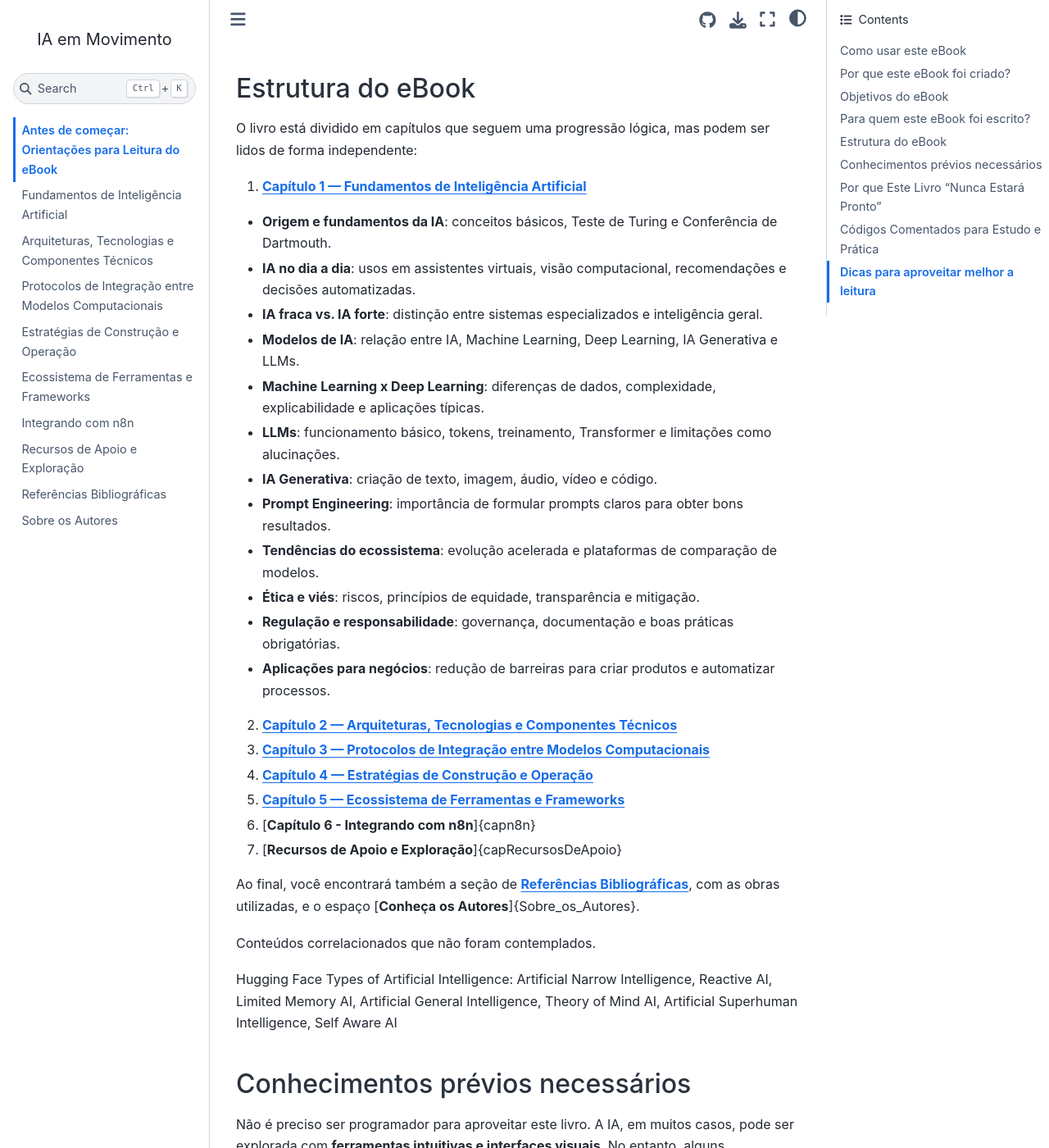
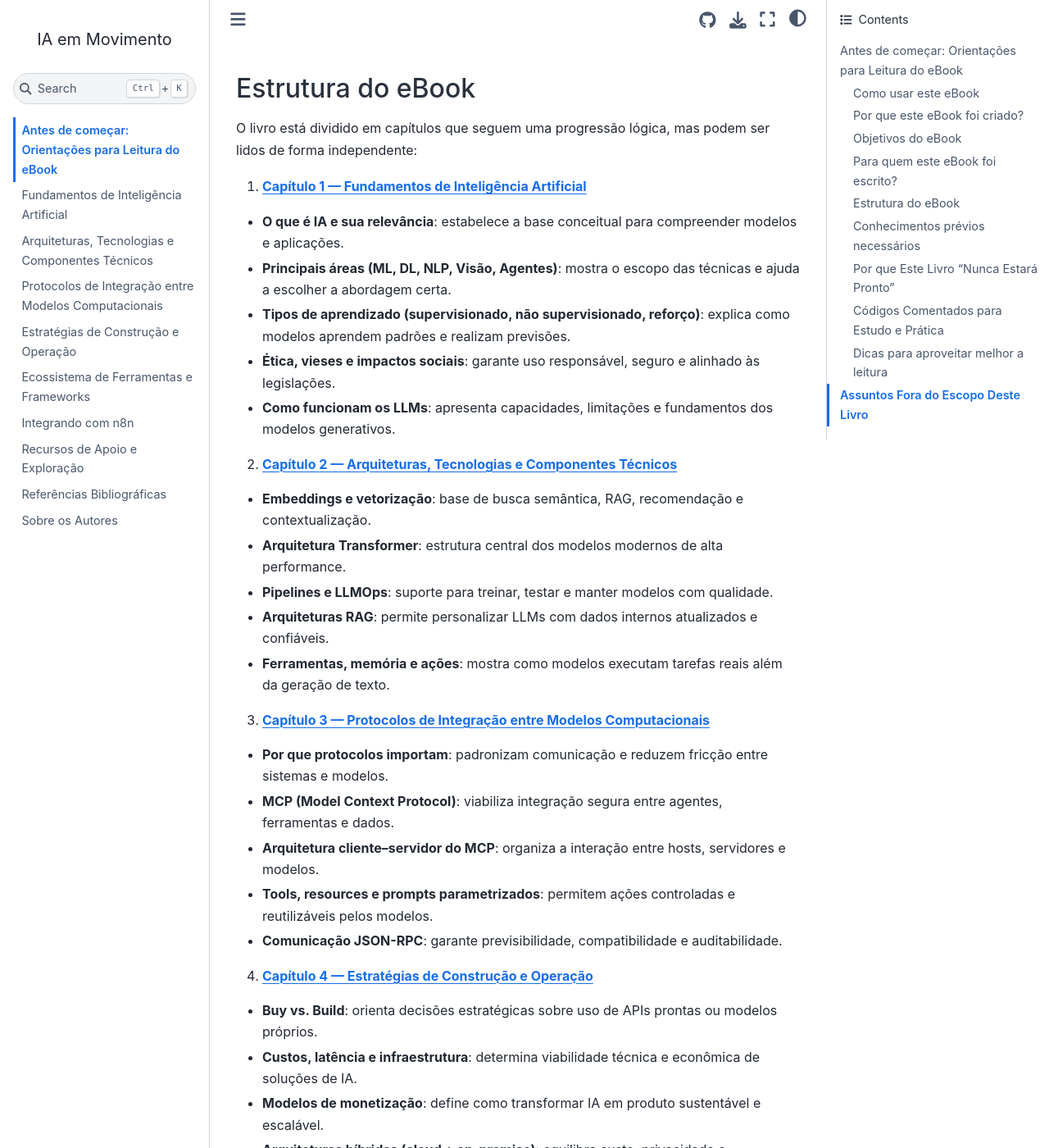
Before and after one commit to unb-lamfo-negocios-ai/LivroIAemMovimento, a Jupyter Book: the page built from capitulos/capComoUsarEsteEbook.md, in a window 1280 px wide and 1400 px high, scrolled down 2046 px. Shown: the whole window at 82% size. Built offline with Jupyter Book 1.0.4 settings and Sphinx 7.4.7 and the Sphinx Book theme 1.1.4, drawn with Linux system fonts in a browser that asks for light colours; cross-references to code outside the pages are shown as plain code; some of the changed text lies outside the part shown.

Commit message:
Update capComoUsarEsteEbook.md

```diff
--- a/capitulos/capComoUsarEsteEbook.md
+++ b/capitulos/capComoUsarEsteEbook.md
@@ -50,32 +50,49 @@
 O livro está dividido em capítulos que seguem uma progressão lógica, mas podem ser lidos de forma independente:
 
 1. [**Capítulo 1 — Fundamentos de Inteligência Artificial**](capFundamentos_de_IA)
-- **Origem e fundamentos da IA**: conceitos básicos, Teste de Turing e Conferência de Dartmouth.
-- **IA no dia a dia**: usos em assistentes virtuais, visão computacional, recomendações e decisões automatizadas.
-- **IA fraca vs. IA forte**: distinção entre sistemas especializados e inteligência geral.
-- **Modelos de IA**: relação entre IA, Machine Learning, Deep Learning, IA Generativa e LLMs.
-- **Machine Learning x Deep Learning**: diferenças de dados, complexidade, explicabilidade e aplicações típicas.
-- **LLMs**: funcionamento básico, tokens, treinamento, Transformer e limitações como alucinações.
-- **IA Generativa**: criação de texto, imagem, áudio, vídeo e código.
-- **Prompt Engineering**: importância de formular prompts claros para obter bons resultados.
-- **Tendências do ecossistema**: evolução acelerada e plataformas de comparação de modelos.
-- **Ética e viés**: riscos, princípios de equidade, transparência e mitigação.
-- **Regulação e responsabilidade**: governança, documentação e boas práticas obrigatórias.
-- **Aplicações para negócios**: redução de barreiras para criar produtos e automatizar processos.
+- **O que é IA e sua relevância**: estabelece a base conceitual para compreender modelos e aplicações.
+- **Principais áreas (ML, DL, NLP, Visão, Agentes)**: mostra o escopo das técnicas e ajuda a escolher a abordagem certa.
+- **Tipos de aprendizado (supervisionado, não supervisionado, reforço)**: explica como modelos aprendem padrões e realizam previsões.
+- **Ética, vieses e impactos sociais**: garante uso responsável, seguro e alinhado às legislações.
+- **Como funcionam os LLMs**: apresenta capacidades, limitações e fundamentos dos modelos generativos.
 2. [**Capítulo 2 — Arquiteturas, Tecnologias e Componentes Técnicos**](capArquiteturasTecnologias_ComponentesTecnicos)
+- **Embeddings e vetorização**: base de busca semântica, RAG, recomendação e contextualização.
+- **Arquitetura Transformer**: estrutura central dos modelos modernos de alta performance.
+- **Pipelines e LLMOps**: suporte para treinar, testar e manter modelos com qualidade.
+- **Arquiteturas RAG**: permite personalizar LLMs com dados internos atualizados e confiáveis.
+- **Ferramentas, memória e ações**: mostra como modelos executam tarefas reais além da geração de texto.
 3. [**Capítulo 3 — Protocolos de Integração entre Modelos Computacionais**](cap2MCP)
+- **Por que protocolos importam**: padronizam comunicação e reduzem fricção entre sistemas e modelos.
+- **MCP (Model Context Protocol)**: viabiliza integração segura entre agentes, ferramentas e dados.
+- **Arquitetura cliente–servidor do MCP**: organiza a interação entre hosts, servidores e modelos.
+- **Tools, resources e prompts parametrizados**: permitem ações controladas e reutilizáveis pelos modelos.
+- **Comunicação JSON-RPC**: garante previsibilidade, compatibilidade e auditabilidade.
 4. [**Capítulo 4 — Estratégias de Construção e Operação**](capEstrategiaConstrucao_e_Operacao)
+- **Buy vs. Build**: orienta decisões estratégicas sobre uso de APIs prontas ou modelos próprios.
+- **Custos, latência e infraestrutura**: determina viabilidade técnica e econômica de soluções de IA.
+- **Modelos de monetização**: define como transformar IA em produto sustentável e escalável.
+- **Arquiteturas híbridas (cloud + on-premise)**: equilibra custo, privacidade e performance.
+- **Governança e segurança**: garante confiabilidade, conformidade e controle operacional.
 5. [**Capítulo 5 — Ecossistema de Ferramentas e Frameworks**](capEcossistema_Framework)
+- **LangChain e orquestração de LLMs**: facilita construção de fluxos complexos, agentes e pipelines.
+- **Hugging Face Hub**: oferece modelos, datasets e demos para experimentação imediata.
+- **Frameworks open-source (Llama, Mistral, DeepSeek)**: alternativas flexíveis, econômicas e customizáveis.
+- **Serviços de inferência e otimização**: reduzem custo e aumentam velocidade de execução dos modelos.
+- **Ferramentas de avaliação e monitoramento**: acompanham desempenho, qualidade e segurança do sistema.
 6. [**Capítulo 6 - Integrando com n8n**]{capn8n}
+- **Automação low-code com workflows visuais**: cria automações complexas sem necessidade de programar.
+- **Uso de APIs no n8n**: conecta qualquer serviço externo ao fluxo de forma simples.
+- **Credenciais e autenticação**: assegura acesso seguro e controlado a sistemas sensíveis.
+- **Nodes essenciais (Set, IF, HTTP Request)**: blocos centrais para manipular dados e controlar o fluxo.
+- **Tratamento de erros e resiliência**: mantém o workflow funcionando mesmo com falhas externas.
 7. [**Recursos de Apoio e Exploração**]{capRecursosDeApoio}
-
+- **Referências de negócios e estratégia**: ajudam a tomar decisões sólidas sobre produtos e mercado.
+- **Diretórios e catálogos de ferramentas de IA**: facilitam a descoberta de novas soluções e tendências.
+- **Documentações técnicas de plataformas de IA**: fornecem materiais oficiais e sempre atualizados.
+- **Comunidades, cursos e vídeos recomendados**: aceleram aprendizado contínuo e networking.
+- **Newsletters, blogs e fontes de notícias confiáveis**: mantêm atualização diária sobre avanços e inovações em IA.
 
 Ao final, você encontrará também a seção de [**Referências Bibliográficas**](referencia), com as obras utilizadas, e o espaço [**Conheça os Autores**]{Sobre_os_Autores}.
-
-Conteúdos correlacionados que não foram contemplados.
-
-Hugging Face
-Types of Artificial Intelligence: Artificial Narrow Intelligence, Reactive AI, Limited Memory AI, Artificial General Intelligence, Theory of Mind AI, Artificial Superhuman Intelligence, Self Aware AI
 
 ## Conhecimentos prévios necessários
 
@@ -86,10 +103,6 @@
 - **Familiaridade com ferramentas digitais**: planilhas, softwares de visualização e plataformas de automação já oferecem funcionalidades que se conectam à IA.
 
 Se algum termo parecer novo ou técnico, não se preocupe: ao longo do texto, fornecemos explicações acessíveis, exemplos do cotidiano e referências para aprofundamento.
-
-:::{note}
-Por exemplo: quando falarmos em “redes neurais”, você pode imaginá-las como **camadas de filtros sucessivos**, semelhantes a como o olho humano enxerga e interpreta imagens — primeiro detectando linhas e formas simples, depois estruturas mais complexas.
-:::
 
 ## Por que Este Livro “Nunca Estará Pronto”
 
@@ -114,6 +127,7 @@
 Este material foi feito para você!
 
 
+
 ## Dicas para aproveitar melhor a leitura
 
 1. **Leia de forma não linear**: cada capítulo foi estruturado para ser consultado separadamente, permitindo que você avance diretamente para os temas mais urgentes no seu contexto.
@@ -123,12 +137,21 @@
 5. **Compartilhe e discuta**: debater ideias com colegas e comunidades amplia a compreensão e gera novas perspectivas. Muitas inovações surgem da combinação de diferentes pontos de vista.
 6. Teste da Maisa
 7. Teste da Maísa e do Erick
----
-
-:::{tip}
-Este eBook é um ponto de partida. A Inteligência Artificial está em constante evolução, e a melhor forma de aprender é **experimentando**: teste ferramentas, valide hipóteses, questione resultados e mantenha-se atualizado.
-:::
 
 :::{tip}
 Sempre que encontrar um conceito desafiador neste livro, consulte os materiais de apoio e faça paralelos com exemplos da sua realidade. A melhor forma de entender IA é **relacionando teoria, prática e impacto social**.
 :::
+
+# Assuntos Fora do Escopo Deste Livro
+
+Embora este material apresente uma base sólida para trabalhar com Inteligência Artificial aplicada, diversos temas importantes — especialmente de natureza teórica, avançada ou de pesquisa — **não foram abordados**. Entre eles:
+
+- **Ecossistema avançado da Hugging Face**: Spaces, AutoTrain, Inference Endpoints e pipelines especializados.
+- **Categorias formais de IA**: ANI, Reactive AI, Limited Memory AI, AGI, Theory of Mind AI, Artificial Superhuman Intelligence e Self-Aware AI.
+- **Métodos avançados de treinamento e otimização**: quantização, podagem, distilação, LoRA, RLHF e técnicas de alinhamento.
+- **Modelos multimodais expandidos**: aplicações envolvendo visão, áudio, vídeo, sensores e robótica.
+- **Fundamentos matemáticos aprofundados**: estatística avançada, teoria da informação, otimização convexa e técnicas matemáticas de base para deep learning.
+- **Infraestrutura e escalabilidade**: orquestração distribuída, treinamento paralelo e engenharia para GPUs/TPUs.
+- **IA explicável em nível avançado**: SHAP, LIME, métodos baseados em influência e interpretabilidade mecânica.
+
+Esses tópicos permanecem como caminhos naturais de aprofundamento para leitores que desejam avançar rumo à pesquisa, engenharia de IA em larga escala ou desenvolvimento de modelos proprietários.
```
